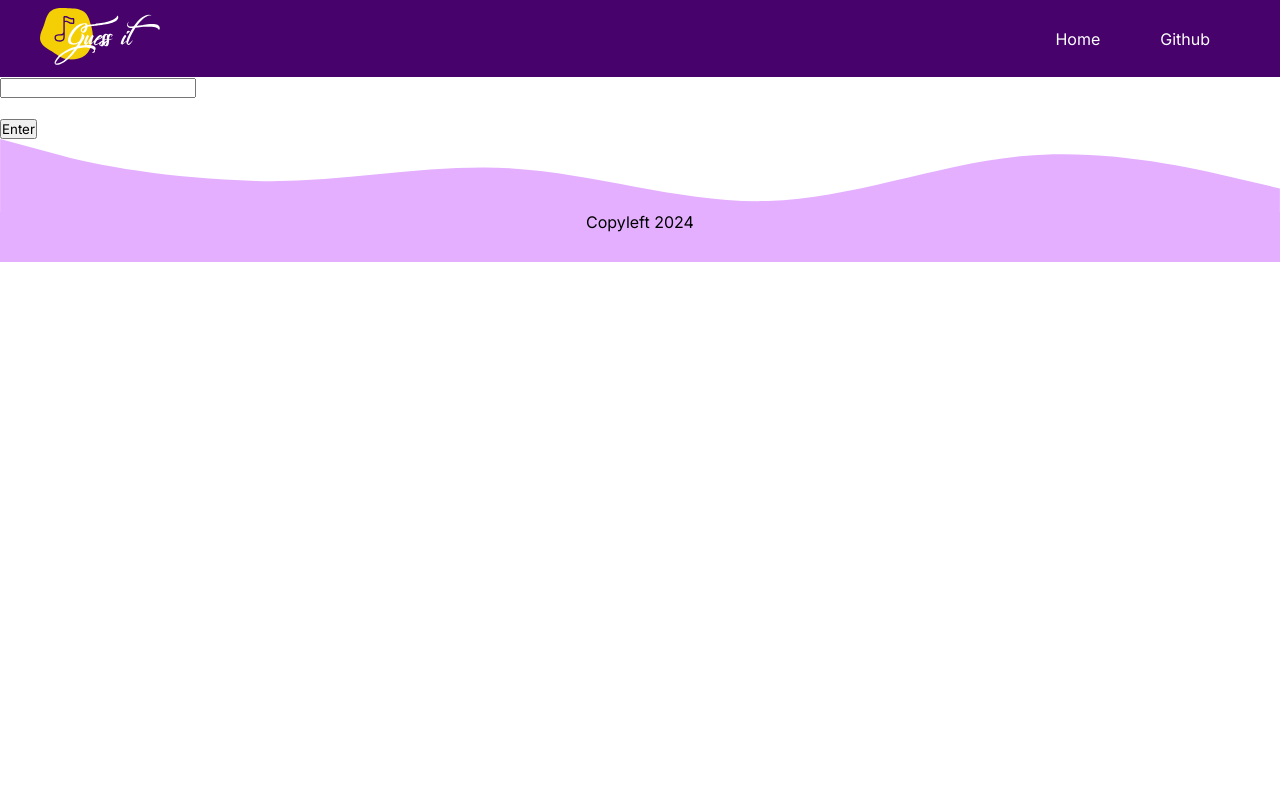
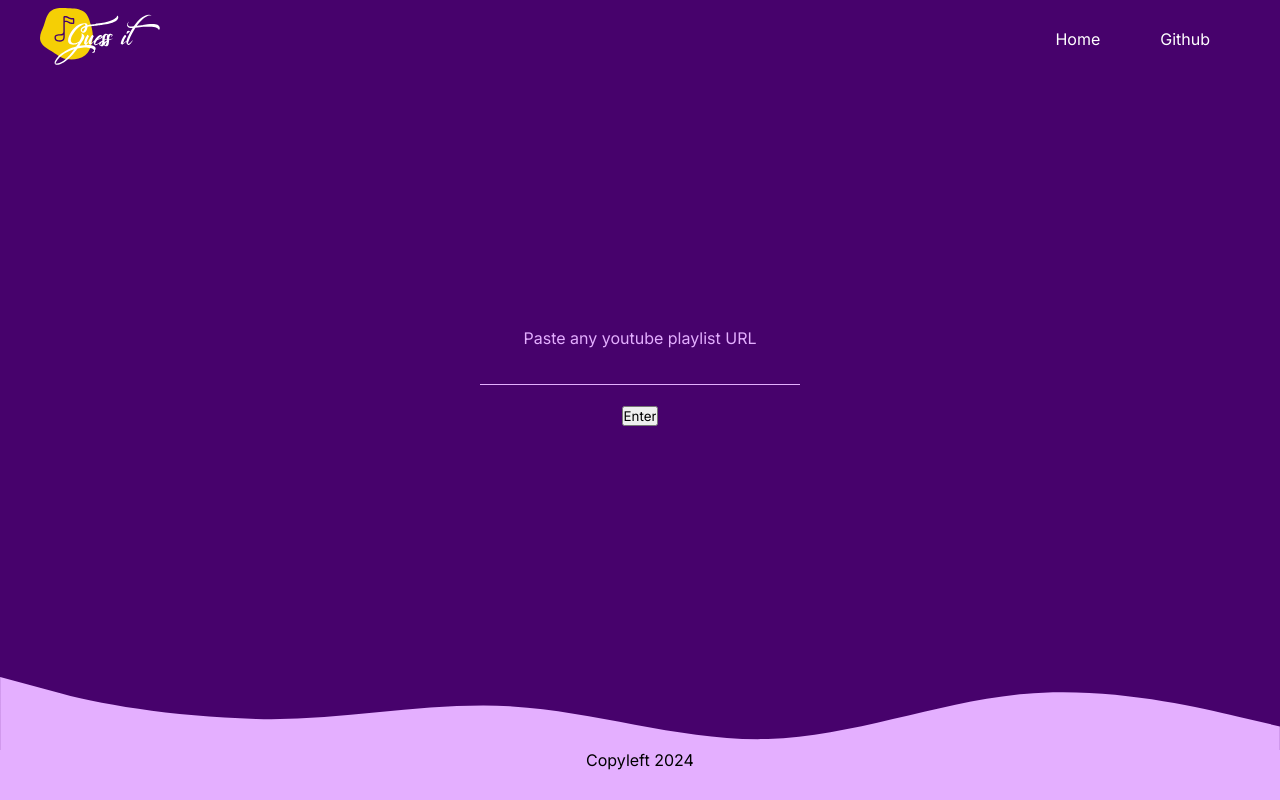
Before and after one commit to rjn991/guessIt, a React (Vite) app: page / in a window 1280 px wide. Built offline with nearby package versions, Linux system fonts and the light colour scheme; no server answers.

Commit message:
landing page css done

```diff
--- a/src/App.jsx
+++ b/src/App.jsx
@@ -3,6 +3,7 @@ import Header from "./Header/Header";
 import GetPlaylist from "./GetPlaylist/GetPlaylist";
 import Footer from './Footer/Footer'
 import { useEffect, useState } from "react";
+import classes from './App.module.css'
 
 function App() {
   const api = import.meta.env.VITE_YT_KEY;
@@ -36,10 +37,13 @@ function App() {
   };
 
   return (
-    <>
+    <div className={classes.appwrapper}>
       <Header></Header>
-      <input
+      <div className={classes.inputWrapper}>
+      <p>Paste any youtube playlist URL</p>
+      <input className={classes.linkarea}
         type="textbox"
+
         onChange={(e) => {
           setAnswer(e.target.value);
         }}
@@ -52,8 +56,9 @@ function App() {
         (() => {
           return <GetPlaylist data={data} item={item_array}></GetPlaylist>;
         })()}
+      </div>
       <Footer></Footer>
-    </>
+    </div>
   );
 }
 
--- /dev/null
+++ b/src/App.module.css
@@ -0,0 +1,26 @@
+.appwrapper {
+    display: flex;
+    flex-direction: column;
+    background-color: #47026C ;
+    min-height: 100vh;
+}
+.inputWrapper {
+    margin:auto;
+    width: fit-content;
+    /* background-color: aqua; */
+    text-align: center;
+}
+.inputWrapper p {
+    color: #E4AFFF;
+}
+.linkarea {
+    outline: none;
+    border: 0px;
+    border-bottom: 1px solid #E4AFFF;
+    background-color: #47026C;
+    width: 300px;
+    padding: 10px;
+    text-align: center;
+    color: white;
+    text-align: start;
+}
```
Also changed, not shown: src/assets/footer.svg (deleted).
